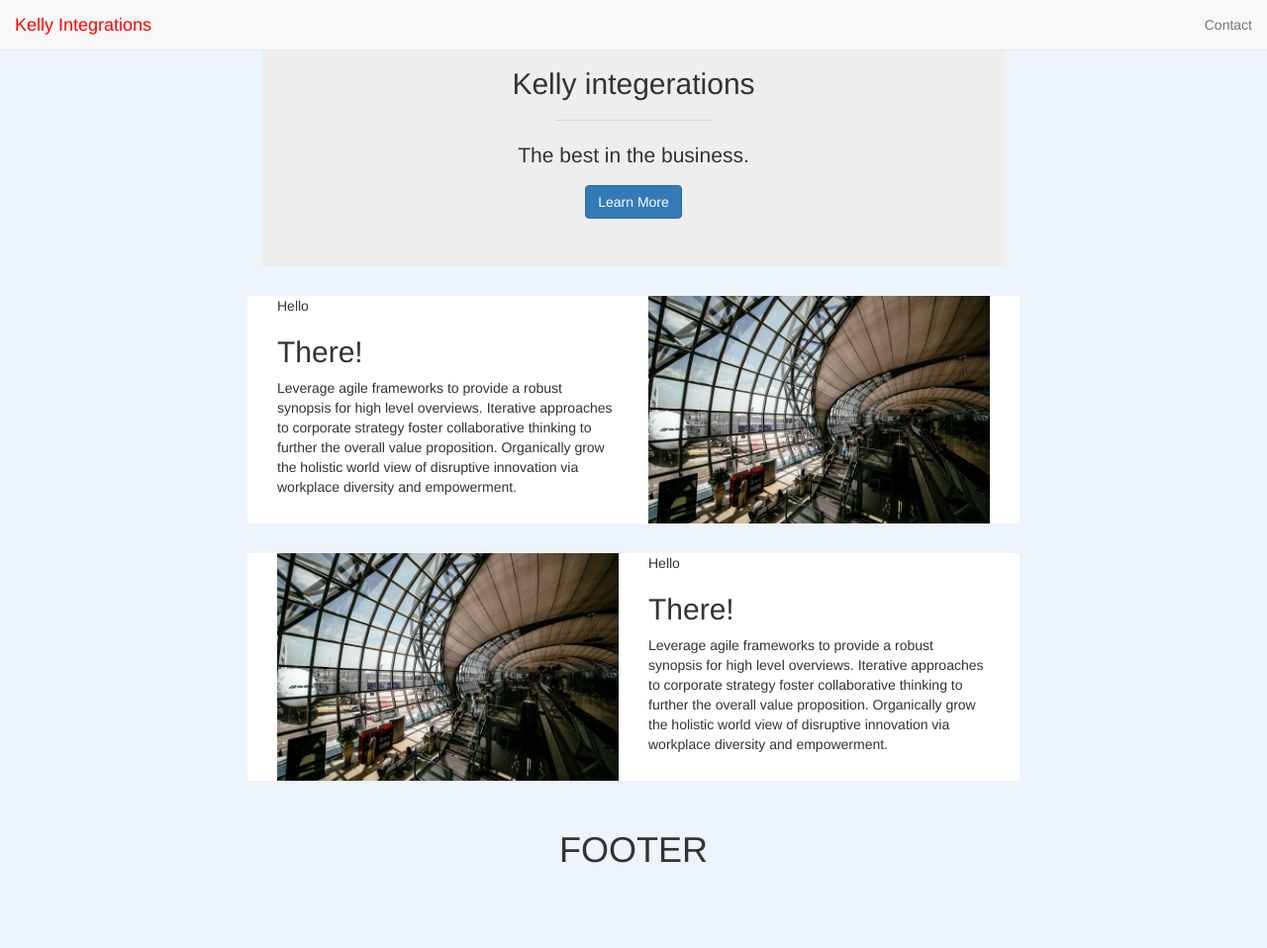
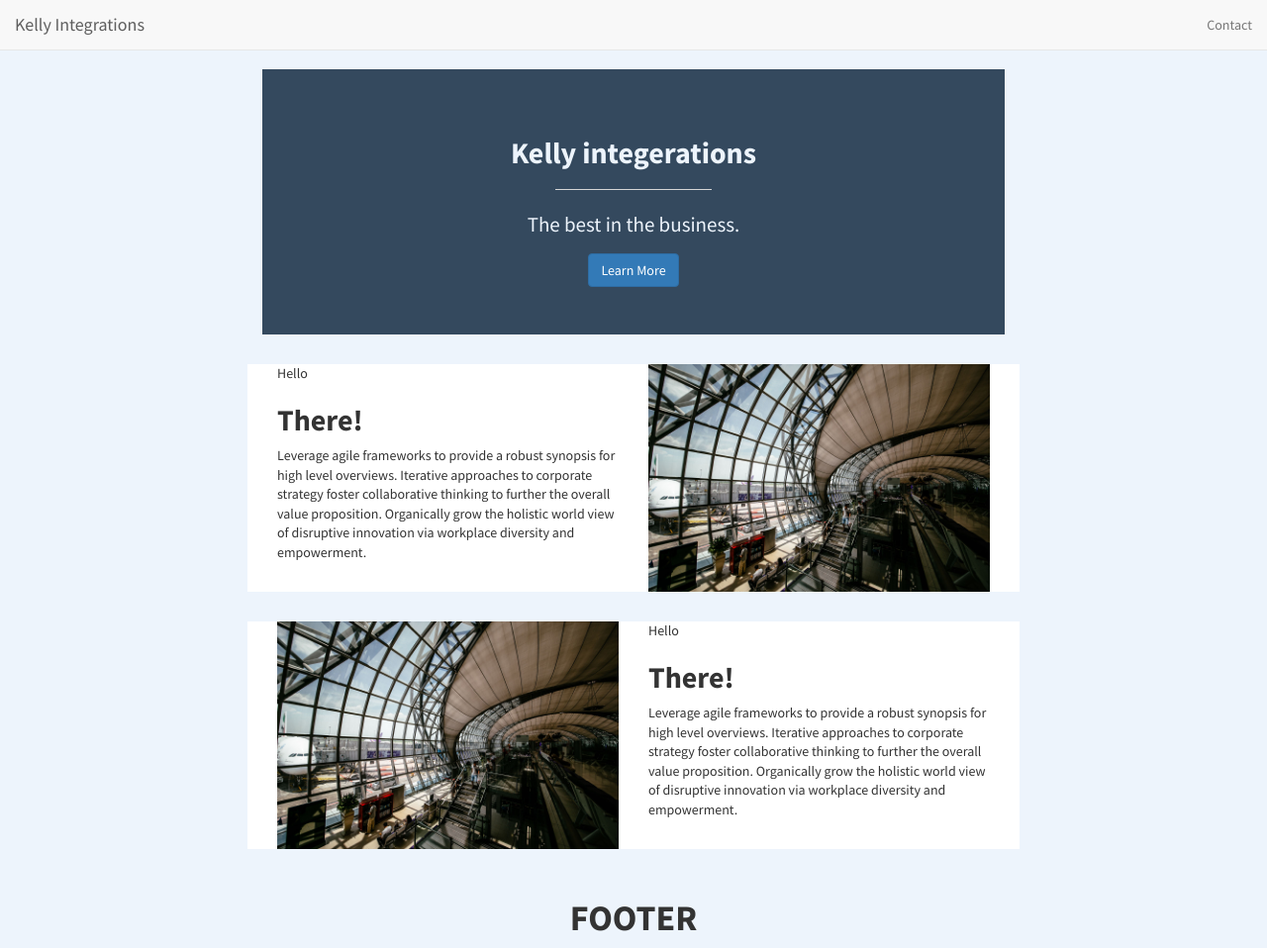
Before and after one commit to Kelly-Integrations/Kelly-Integrations.github.io, a Jekyll site: the page built from index.html, in a window 1280 px wide and 958 px high. Shown: the whole window at 99% size. Built offline with Jekyll 4.4.1, drawn with Linux system fonts in a browser that asks for light colours.

Commit message:
Update module styling.

```diff
--- a/_sass/_base.scss
+++ b/_sass/_base.scss
@@ -1,6 +1,15 @@
 body {
+  padding-top: 70px;
+  line-height: 1;
+  font-size: 14px;
+  font-family: 'Source Sans Pro', sans-serif;
   background-color: #EDF4FC;
-  img {
-
+  // Headings
+  h1, h2, h3, h4, h5, h6 {
+    font-weight: 700;
+  }
+  // Paragraphs
+  p {
+    line-height: 140%;
   }
 }
--- a/_sass/modules/_contact-module.scss
+++ b/_sass/modules/_contact-module.scss
@@ -0,0 +1,9 @@
+.contact-module {
+  margin-bottom: 30px;
+  .contact-container {
+    background-color: white;
+    .contact-form {
+      background-color: #34495E;
+    }
+  }
+}
--- a/_sass/modules/_jumbo-module.scss
+++ b/_sass/modules/_jumbo-module.scss
@@ -1,9 +1,14 @@
 // Styling for jumbo module.
 // Contains header, accompanying sentence, and learn more button.
+$jumbo-module-background-color: #34495E;
+$jumbo-module-font-color: #EDF4FC;
+
 .jumbo-module {
   .jumbotron {
     border: none;
     border-radius: 0px;
+    background-color: $jumbo-module-background-color;
+    color: $jumbo-module-font-color;
     hr {
       width: 25%;
     }
--- a/_sass/modules/_navigation-module.scss
+++ b/_sass/modules/_navigation-module.scss
@@ -1,7 +1,7 @@
 nav.navigation-module {
   .navbar-header {
     a.navbar-brand {
-      color: red;
+      // color: red;
     }
   }
   .navbar-nav {
--- /dev/null
+++ b/_sass/section-backgrounds/_section-styles.scss
@@ -0,0 +1,17 @@
+// Variables
+$services-section-font-color: #EDF4FC;
+$services-section-background-color: #34495E;
+
+.section {
+  margin-bottom: 30px;
+  padding: 10px 20px;
+}
+
+.services-section {
+  color: $services-section-font-color;
+  background-color: $services-section-background-color;
+}
+
+.contact-section {
+  background-color: $services-section-background-color;
+}
```
Also changed, not shown: _sass/modules/_feature-module.scss (deleted).
